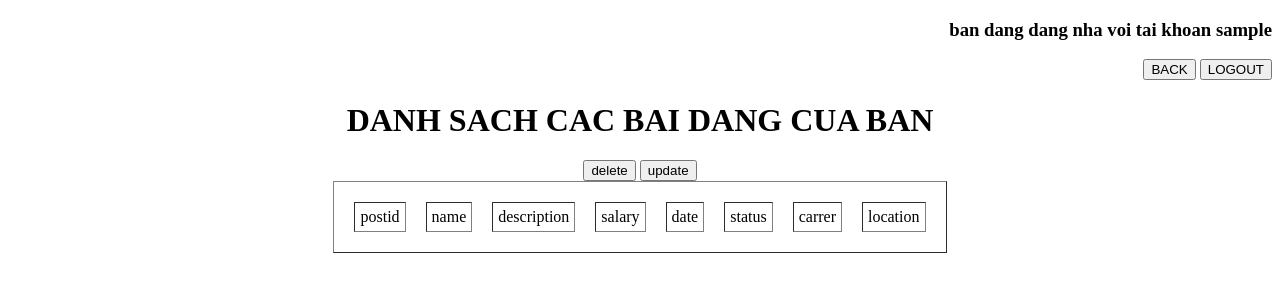
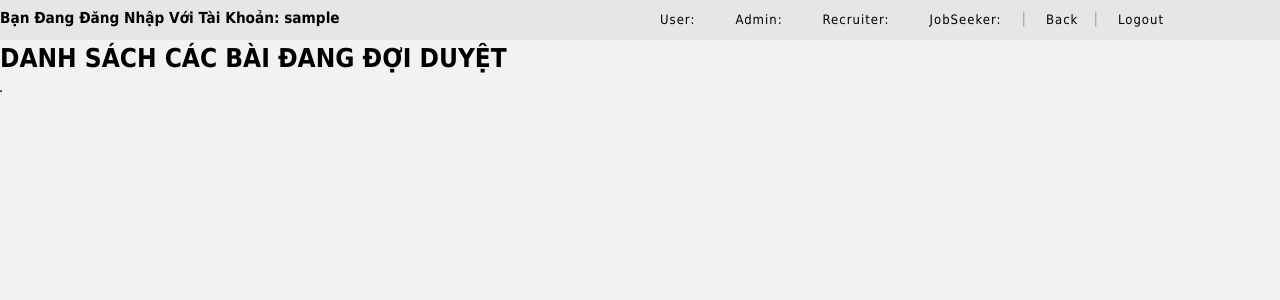
Before and after one commit to luuvanhuy123/RecruitmentSystem, a PHP site: page /RecruitmentSystem/history.php in a window 1280 px wide. Shown: the top 300 px of the page. Run offline with PHP 8.4, Linux system fonts and the light colour scheme; the visitor is signed in with stand-in values (Sample User, id 1); data that the repository does not hold is empty.

Commit message:
fix trangchu.css,update history.css

```diff
--- /dev/null
+++ b/php/recruitment/css/history.css
@@ -0,0 +1,45 @@
+body{
+	font-family: Tahoma;
+	font-size: 13px;
+	width: 100%;
+	height: 100%;
+	margin: 0px auto;
+	background-color: #F2F2F2;
+}
+#top{
+	background-color: #E6E6E6;
+	margin: 0px 0px 0px 0px;
+	position: fixed;
+	height: 5%;
+	width: 100%;
+	float: left;
+}
+#top h3{
+	float:left;
+}
+#top #element{
+	margin:-0.5% 0px 0px 0px;
+
+}
+#top .infoTop{
+	padding:5px 20px 0px 20px;
+	letter-spacing: 1px;
+	float:left;
+
+}
+#top .btntop{
+	padding:5px 15px 0px 20px;
+	cursor: pointer;
+	float:left;
+	letter-spacing: 1px;
+}
+#top #element #btntopelement{
+	margin: 0px 0px 0px 50%;
+}
+#top .btntop:hover{
+	border-radius: 4px;
+	background-color: #BDBDBD;
+}
+#main{
+	padding:2% 0px 0px 0px;
+}
--- a/php/recruitment/css/trangchu.css
+++ b/php/recruitment/css/trangchu.css
@@ -2,7 +2,10 @@ body{
 	font-family: Tahoma;
 	font-size: 13px;
 	width: 100%;
-	margin:0px auto
+	height: 100%;
+	margin:0px auto;
+	background-color: #58ACFA;
+
 }
 .menu{
 	margin: -30px 0px 0px 0px;
--- a/php/recruitment/history.php
+++ b/php/recruitment/history.php
@@ -4,19 +4,35 @@
 <!DOCTYPE html>
 <html>
 <head>
+	<link rel="stylesheet" type="text/css" href="css/history.css">
 	<title>history</title>
 </head>
 <body>
-	<div align="right">
-		<h3>ban dang dang nha voi tai khoan <?php echo $_SESSION['username'];?></h3>
-		<button onclick="back()">BACK</button>
-		<button onclick="logout()">LOGOUT</button>
+	<div id="top">
+		<div id="element">
+		<h3>Bạn Đang Đăng Nhập Với Tài Khoản: <?php echo $_SESSION['username'];?></h3>
+		<div id="btntopelement">
+			<?php
+					if($_SESSION['typeuser'] == "1"){
+				?>
+					<p class="infoTop">User: </p>
+					<p class="infoTop">Admin: </p>
+					<p class="infoTop">Recruiter: </p>
+					<p class="infoTop">JobSeeker: </p>
+				<?php }?>
+		<p style=" float: left; opacity: 0.3;font-size: 15px;font-weight: 100;">|</p>
+		<p class="btntop" onclick="back()">Back</p>
+		<p style=" float: left; opacity: 0.3;font-size: 15px;font-weight: 100;">|</p>
+		<p class="btntop" onclick="logout()">Logout</p>
+		</div>
+		</div>
+
 	</div>
 	<?php
 		if(!isset($_SESSION['username'])){
 			header("Location:index.php");
 		}
-		if($_SESSION['typeuser']== "1"){
+		if($_SESSION['typeuser']== "3"){
 			$ch = curl_init();
 	        curl_setopt($ch, CURLOPT_URL, "http://localhost:8080/RecruitmentSystem/recruitment/user/recruiter_history/");
 	        curl_setopt($ch, CURLOPT_RETURNTRANSFER, true);
@@ -29,8 +45,8 @@
 	        $info = curl_getinfo($ch);
 	        $arr = json_decode($output,true);
 			?>
-			<div align="center">
-				<h1>DANH SACH CAC BAI DANG CUA BAN</h1>
+			<div id="main">
+				<h1 >DANH SÁCH CÁC BÀI ĐĂNG CỦA BẠN</h1>
 				<form method="POST">
 					<button name="delete">delete</button>
 					<button name="update">update</button>
@@ -69,7 +85,7 @@
 		else if($_SESSION['typeuser'] == "2"){
 			?>
 			<div align="center">
-				<h1>DANH SACH CAC BAI DANG BAN DA NOP DON</h1>
+				<h1>DANH SÁCH CÁC BÀI ĐĂNG BẠN ĐÃ SUBMIT</h1>
 			</div>
 			<?php
 			$ch = curl_init();
@@ -105,9 +121,8 @@
 	        </div>
 	        <?php
 		}
-		else if($_SESSION['typeuser'] == "3"){
+		else if($_SESSION['typeuser'] == "1"){
 			?>
-			<h1>DANH SACH CAC BAI DANG DANG CAN DUOC DUYET</h1>
 			<?php
 			$ch = curl_init();
 	        curl_setopt($ch, CURLOPT_URL, "http://localhost:8080/RecruitmentSystem/recruitment/user/adminconfirm/");
@@ -121,7 +136,8 @@
 	        $info = curl_getinfo($ch);
 	        $arr = json_decode($output,true);
 	        ?>
-	        <div>
+	        <div id="main">
+	        	<h1>DANH SÁCH CÁC BÀI ĐANG ĐỢI DUYỆT</h1>
 	        	<form action="confirm.php" method="POST">
 		        	<table border="1">
 		        		<?php
@@ -141,7 +157,7 @@
 				    		<td>otherInfor: <?php echo $array['otherInfor']; ?></td>
 				    		<td>salary: <?php echo $array['salary']; ?></td>
 				    		<td>otherInfor: <?php echo $array['otherInfor']; ?></td>
-				    		<td><button type="submt">duyet</button></td>
+				    		<td><button type="submt">Duyệt</button></td>
 		        		</tr>
 		        		<?php
 		        	}
```
Also changed, not shown: php/recruitment/index.php (+4 -4 lines), 6 other files.
